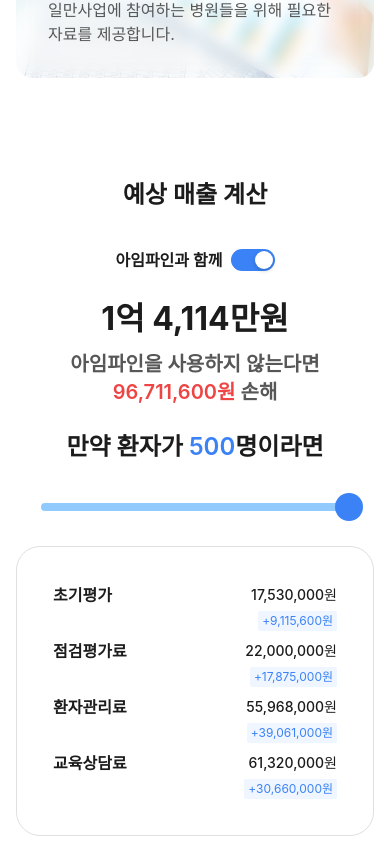
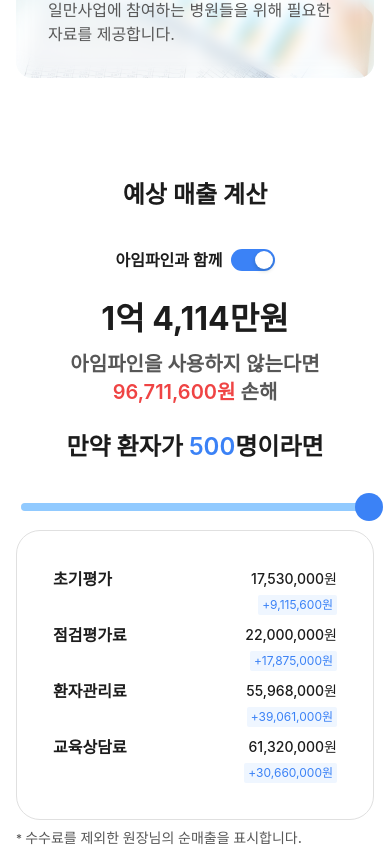
Before and after one commit to Leonamin/ilman-business, a Nuxt app: page / in a window 390 px wide. Shown: the part 2934-3784 px from the top of the page. Built offline with nearby package versions, Linux system fonts and the light colour scheme; a web font is replaced by a local one.

Commit message:
# ADD - 수수료 안내 수정

```diff
--- a/src/2_view/1_index/1_section/4_ProfitCalculatorSection.vue
+++ b/src/2_view/1_index/1_section/4_ProfitCalculatorSection.vue
@@ -211,6 +211,12 @@
             />
           </div>
         </div>
+        <p class="mt-16 sm-mt-8 text-caption2 text-medium text-tertiary">
+          <sup>
+            *
+          </sup>
+          수수료를 제외한 원장님의 순매출을 표시합니다.
+        </p>
       </div>
     </div>
   </div>
@@ -252,7 +258,6 @@
 /* 슬라이더 스타일 */
 
 .slide-container {
-  margin-inline: 36px;
 }
 
 .profit-container {
@@ -261,7 +266,6 @@
   align-items: stretch;
   border-radius: 24px;
   border: solid 1px var(--color-border-primary);
-  margin: 16px;
   padding: 36px;
   gap: 8px;
 }
@@ -290,7 +294,8 @@
 
 @media (max-width: 768px) {
   .layout {
-    padding: var(--mobile-section-spacing) 0;
+    padding: var(--mobile-section-spacing) 16px;
+
   }
 }
 </style>
```
